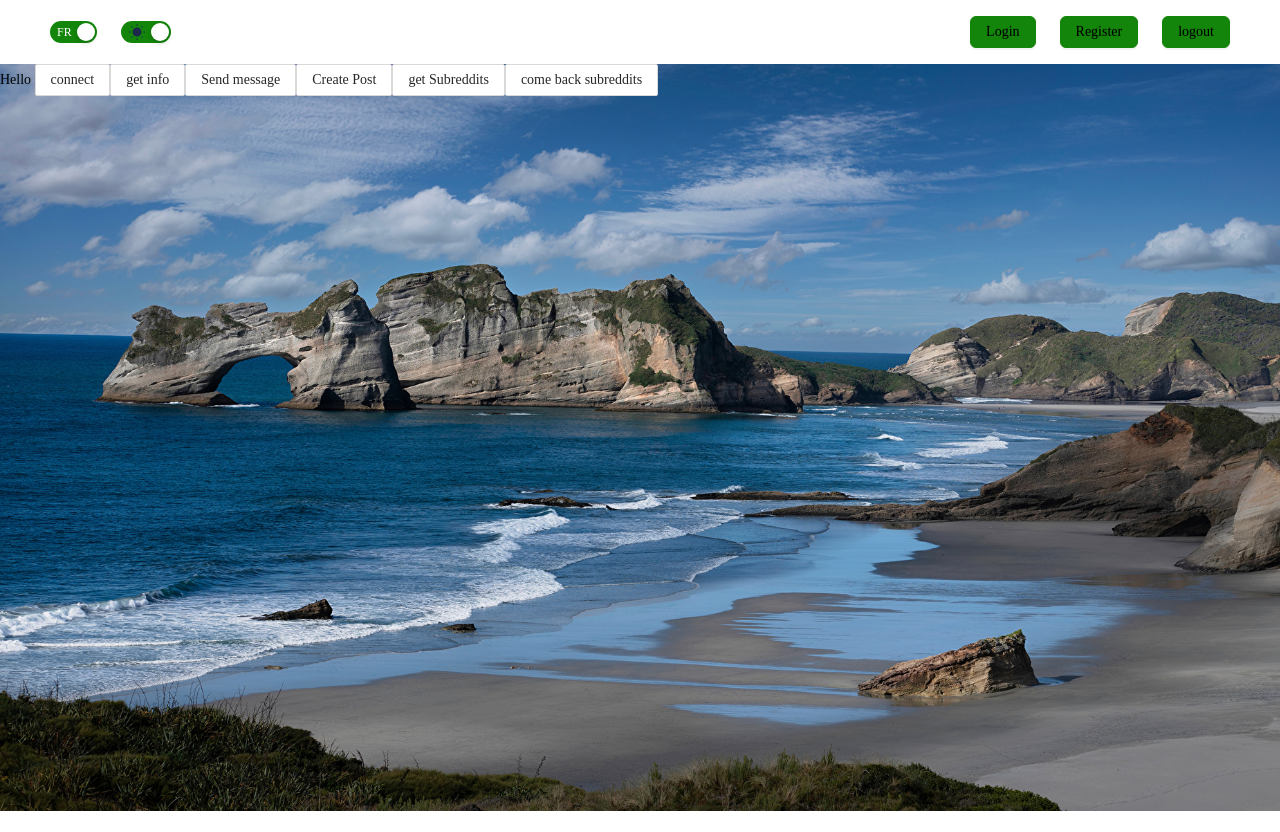
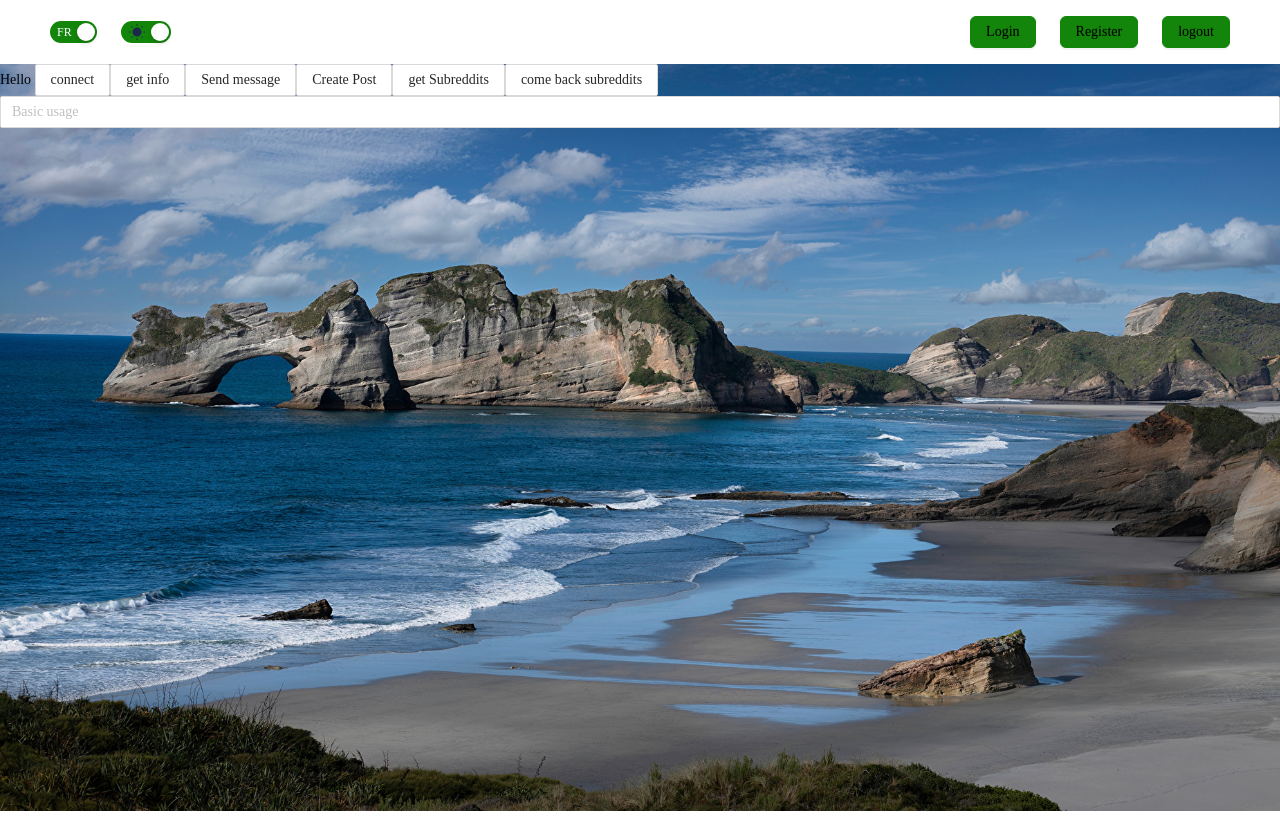
Before and after one commit to CubeLeopard5/radiz, a Nuxt app: page /home in a window 1280 px wide. Before the commit the page ends 811 px from the top, so only its background shows below. Built offline with nearby package versions, Linux system fonts and the light colour scheme.

Commit message:
add route to call reddits routes

```diff
--- a/pages/home.vue
+++ b/pages/home.vue
@@ -19,6 +19,12 @@
         <a-button @click="subredditsPost = []">
             come back subreddits
         </a-button>
+        <a-input v-model:value="search" placeholder="Basic usage" @change="searchRedditsAuto" @pressEnter="searchReddits"/>
+        <div v-for="el, i in listSubreddits" :key="i">
+            <div @click="setSubredditPosts(el)">
+                {{ el }}
+            </div>
+        </div>
         <div class="subreddit-container">
             <div v-if="subredditsPost.length == 0">
                 <div v-for="subreddit, i in subredditList" :key="i" class="subreddits-list">
@@ -54,6 +60,10 @@ import { ref } from 'vue';
 let subredditList = ref([]);
 
 let subredditsPost = ref([]);
+
+let search = ref('');
+
+let listSubreddits = ref([]);
 
 const request = useRequest();
 
@@ -123,6 +133,50 @@ const setSubredditPost = async(i) => {
     subredditsPost.value = response.data.children;
 };
 
+const setSubredditPosts = async(el) => {
+    subredditsPost.value = [];
+    const response = await request.sendRequestToServer({
+        method: "POST",
+        endpoint: `reddit/subreddit_posts`,
+        accessToken: true,
+        body: JSON.stringify({
+            subredditName: el,
+        }),
+    });
+    console.log(response);
+    subredditsPost.value = response.data.children;
+}
+
+const searchReddits = async() => {
+    listSubreddits.value = [];
+    const response = await request.sendRequestToServer({
+        method: "POST",
+        endpoint: "reddit/search_subreddits",
+        accessToken: true,
+        body: JSON.stringify({
+            search: search.value,
+        }),
+    });
+    console.log(response);
+    listSubreddits.value = response.names;
+};
+
+const searchRedditsAuto = async() => {
+    listSubreddits.value = [];
+    const response = await request.sendRequestToServer({
+        method: "POST",
+        endpoint: "reddit/search_subreddits_autocomplete",
+        accessToken: true,
+        body: JSON.stringify({
+            search: search.value,
+        }),
+    });
+    console.log(response);
+    response.data.children.forEach(el => {
+        listSubreddits.value.push(el.data.display_name);
+    });
+};
+
 /*definePageMeta({
     middleware: 'auth-user',
 });*/
```
